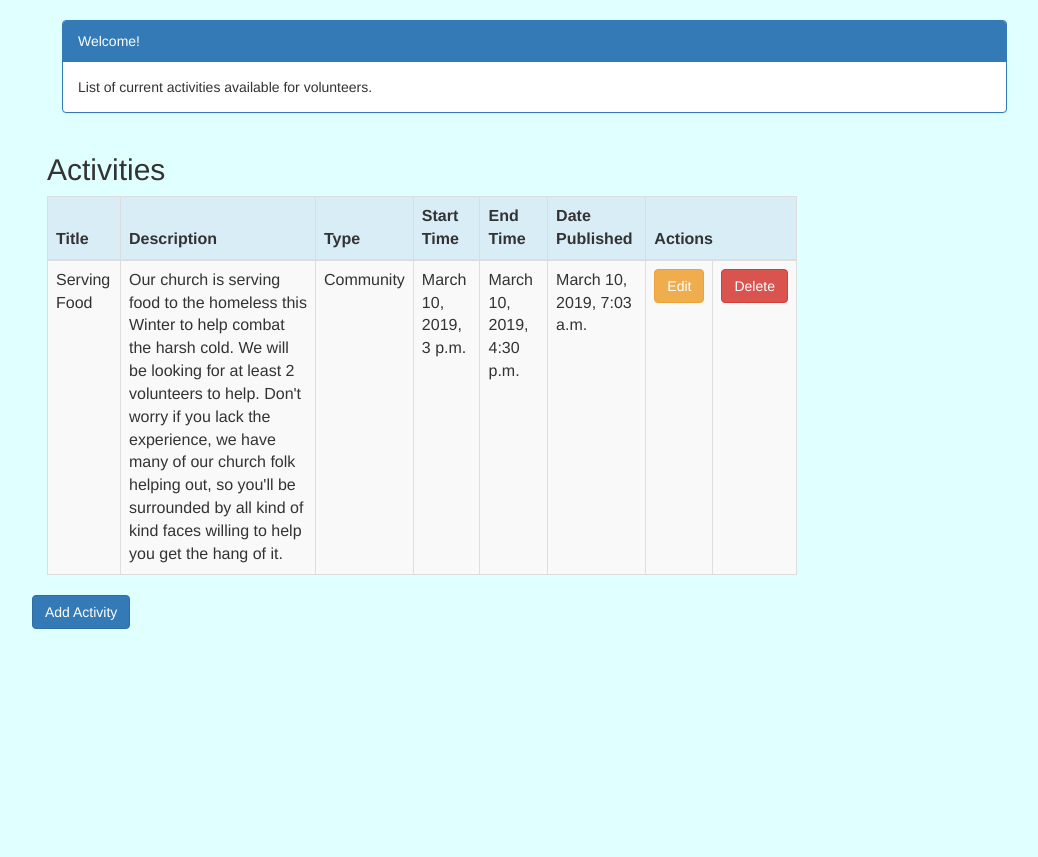
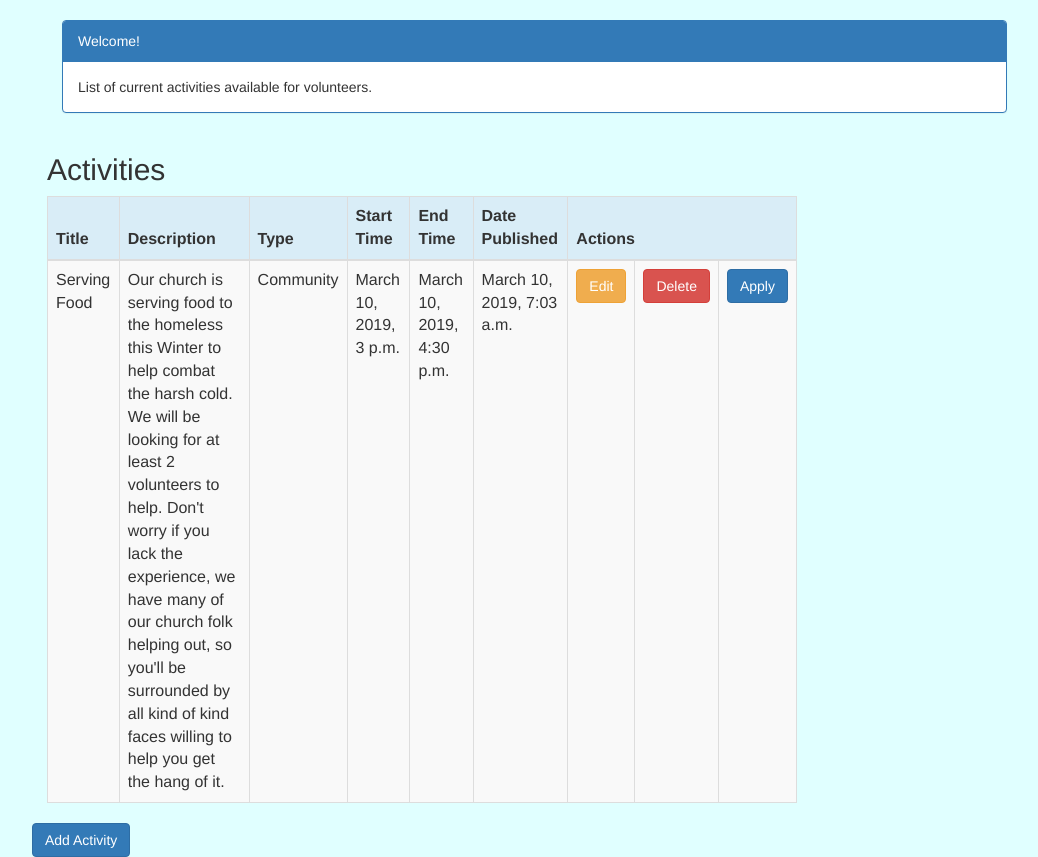
Before and after one commit to ISQA-Classes/3900-001projectT4, a Django app: page /activity_list in a window 1280 px wide. Shown: the part 52-909 px from the top of the page, without its empty margins (23-1061 px from the left). Before the commit the page ends 681 px from the top, so only its background shows below. Run offline with Django 3.2, Linux system fonts and the light colour scheme; data comes from the database, SQL or seed files in the repository; both versions use the stored data as it was after the commit; some libraries are stand-ins or nearby versions.

Commit message:
add Apply button in the list

```diff
--- a/volunnet/forms.py
+++ b/volunnet/forms.py
@@ -1,7 +1,6 @@
 from django import forms
 from .models import Activity
 from django.contrib.auth.models import User
-
 
 
 class ActivityForm(forms.ModelForm):
--- a/volunnet/templates/volunnet/activity_list.html
+++ b/volunnet/templates/volunnet/activity_list.html
@@ -56,13 +56,15 @@
                     <td>{{ activity.end_time }}</td>
                     <td>{{ activity.published_date }}</td>
 
-                      <td><a href="{% url 'volunnet:activity_edit' pk=activity.pk %}"
+                    <td><a href="{% url 'volunnet:activity_edit' pk=activity.pk %}"
                            class="btn btn-warning">Edit</a></td>
 
                     <td><a href="{% url 'volunnet:activity_delete' pk=activity.pk %}"
                            onclick="return confirm('Are you sure you want to delete?')"
-                           class="btn btn-danger">Delete</a>
-                    </td>
+                           class="btn btn-danger">Delete</a></td>
+
+                    <td><a href=""
+                           class="btn btn-primary">Apply</a></td>
                 </tr>
             {% endfor %}
             </tbody>
```
Also changed, not shown: db.sqlite3, volunnet/models.py (line endings or trailing spaces).
